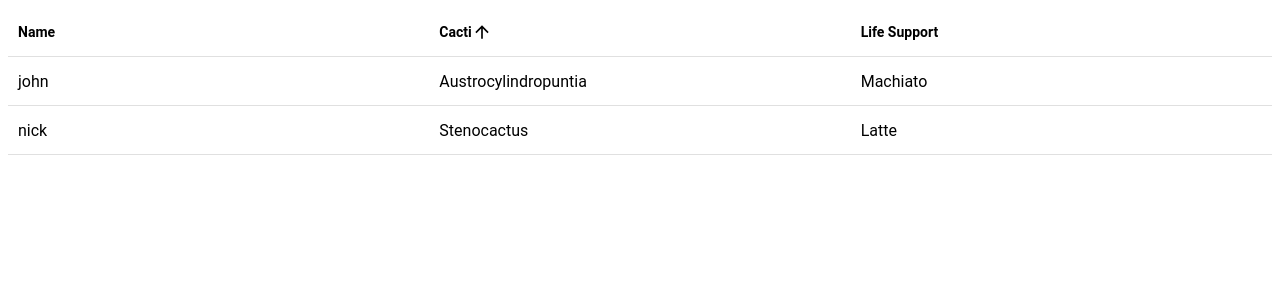
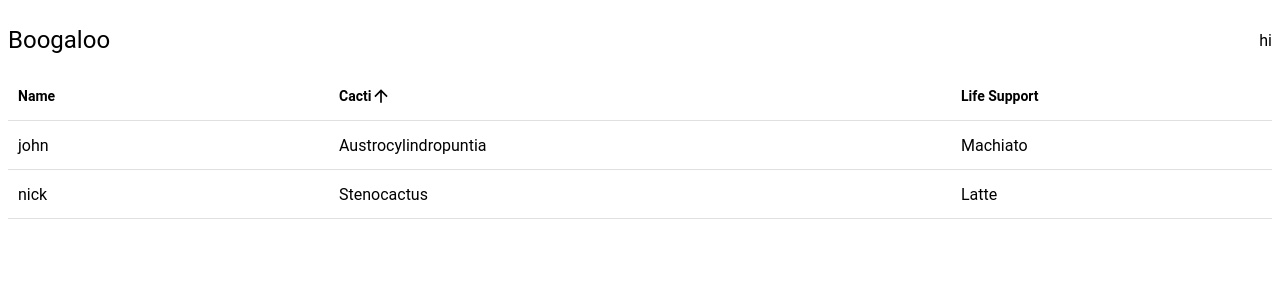
Before and after one commit to nwaywood/react-material-table, a React app: page / in a window 1280 px wide. Shown: the top 300 px of the page. Built offline with nearby package versions, Linux system fonts and the light colour scheme.

Commit message:
feat: added title row

```diff
--- a/src/Table.tsx
+++ b/src/Table.tsx
@@ -68,7 +68,9 @@ const ReactMaterialTable = (props: Props) => {
     }
 
     return (
-        <TableDiv className={props.className}>
+        <MainDiv className={props.className}>
+            {buildTitleRow(props.header, props.headerCustomContent)}
+            <TableDiv className="table-div">
                 <TableHeaderRowDiv className="table-header-row">
                     {props.columns.map(
                         renderHeaderColumn(
@@ -88,9 +90,16 @@ const ReactMaterialTable = (props: Props) => {
                     )
                 )}
             </TableDiv>
+        </MainDiv>
     )
 }
 
+const buildTitleRow = (header: string, headerCustomContent: JSX.Element) => (
+    <TableTitleRow>
+        <TableTitleDiv>{header}</TableTitleDiv>
+        {headerCustomContent}
+    </TableTitleRow>
+)
 const renderRow = (
     columns: Column[],
     onRowSelection,
@@ -309,15 +318,23 @@ const setCurrentSortColumn = (
 const HoverableArrow = styled.img`
     display: none;
 `
+const MainDiv = styled.div`
+    font-family: "Roboto", "Helvetica", "Arial", "sans-serif";
+`
 const TableDiv = styled.div`
     display: flex;
     flex-flow: column nowrap;
-    font-family: "Roboto", "Helvetica", "Arial", "sans-serif";
+`
+const TableTitleRow = styled.div`
+    display: flex;
+    align-items: center;
 `
 const TableTitleDiv = styled.div`
     display: flex;
     height: 64px;
     align-items: center;
+    font-size: 24px;
+    flex: 1;
 `
 const TableHeaderRowDiv = styled.div`
     display: flex;
--- a/src/index.tsx
+++ b/src/index.tsx
@@ -12,7 +12,8 @@ const columns = [
         dataName: "cacti",
         title: "Cacti",
         cellValue: ({ rowData }) => rowData.cacti,
-        sort: true
+        sort: true,
+        colWidthProportion: 2
     },
     {
         dataName: "lifeSupport",
@@ -31,9 +32,11 @@ ReactDOM.render(
     <Table
         columns={columns}
         data={data}
+        header="Boogaloo"
         accordion={accordion}
         onRowSelection={onRowSelection}
         defaultSort={{ dataName: "cacti" }}
+        headerCustomContent={<div>hi</div>}
     />,
     document.getElementById("root")
 )
```
Lines whose indentation alone changed are shown as unchanged.
